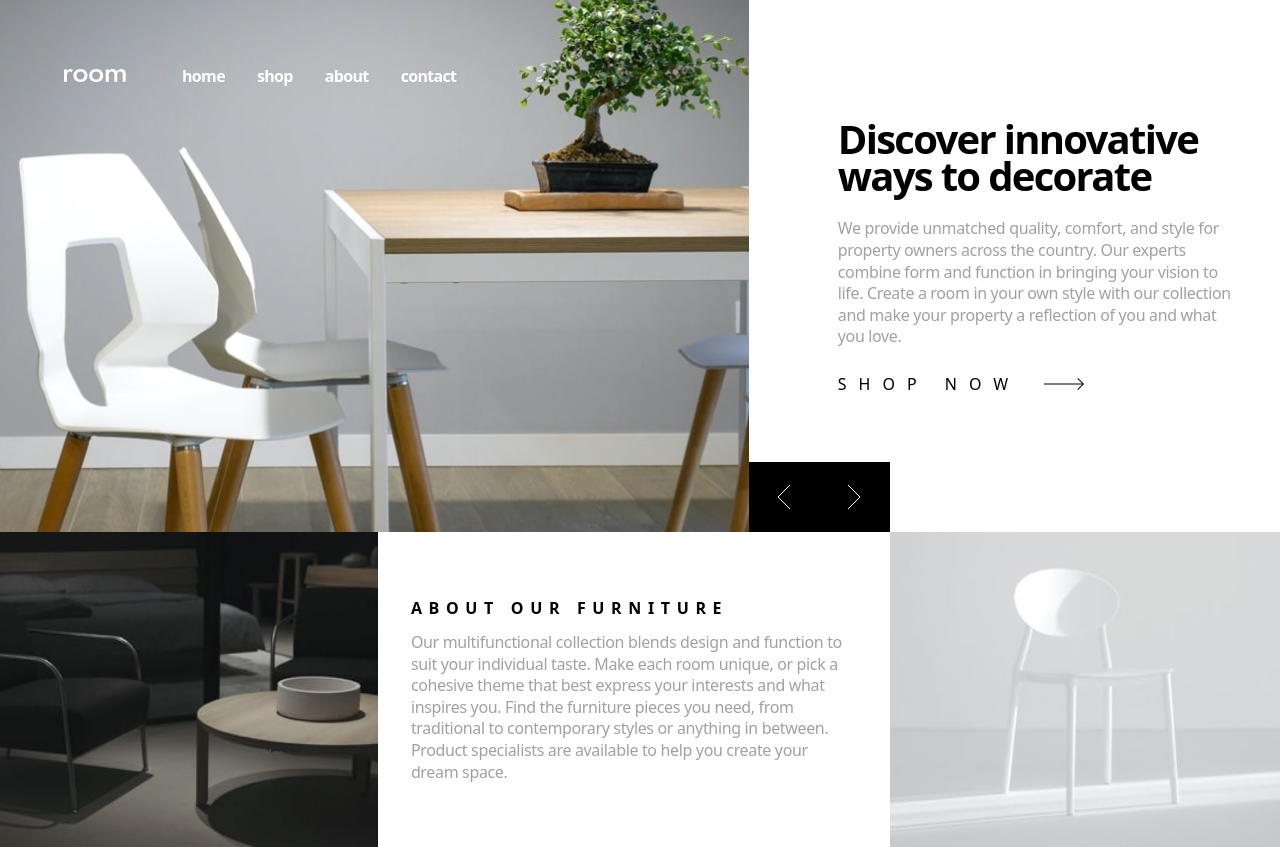
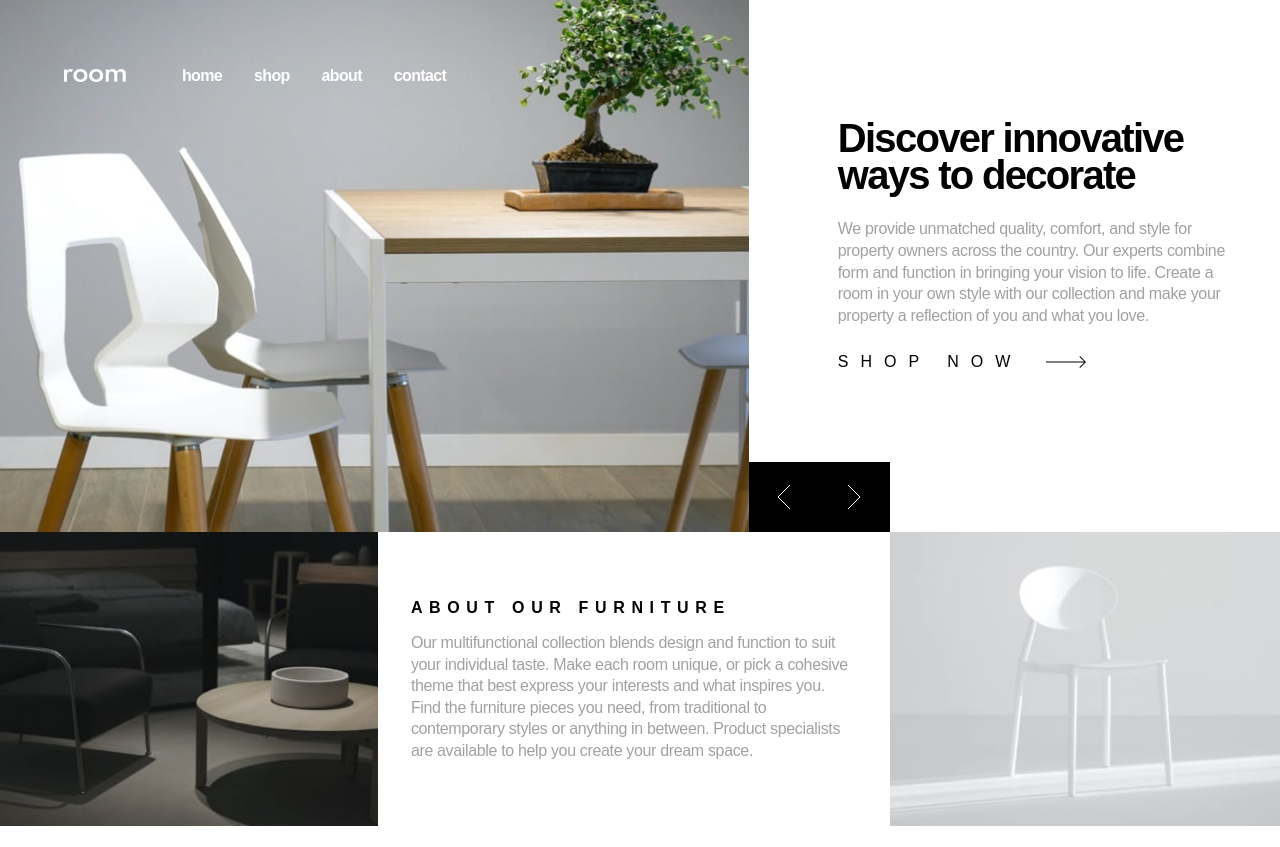
Before and after one commit to Senatrius/room-homepage, a React (Vite) app: page / in a window 1280 px wide. After the commit the page ends 826 px from the top, so only its background shows below. Built offline with nearby package versions, Linux system fonts and the light colour scheme.

Commit message:
validation fixes

```diff
--- a/index.html
+++ b/index.html
@@ -6,7 +6,7 @@
     <meta name="viewport" content="width=device-width, initial-scale=1.0" />
     <title>Room | FrontendMentor - Senatrius</title>
   </head>
-  <body className="min-h-full font-spartan">
+  <body>
     <div id="root"></div>
     <script type="module" src="/src/main.tsx"></script>
   </body>
--- a/src/App.tsx
+++ b/src/App.tsx
@@ -4,11 +4,11 @@ import { Navigation } from './components/Navigation';
 
 function App() {
   return (
-    <>
+    <div className='font-spartan'>
       <Navigation />
       <Hero />
       <About />
-    </>
+    </div>
   );
 }
 
--- a/src/components/Hero.tsx
+++ b/src/components/Hero.tsx
@@ -39,8 +39,6 @@ export const Hero = () => {
       <picture className='max-h-[22.5rem] overflow-hidden md:h-auto md:max-h-full md:basis-[58.5%]'>
         <source
           srcSet={content[contentIdx].images.desktop}
-          width='840'
-          height='534'
           media='(min-width: 767px)'
         />
         <img
@@ -52,7 +50,7 @@ export const Hero = () => {
         />
       </picture>
       <div className='relative md:basis-[41.5%]'>
-        <div className='mx-auto mt-16 flex max-w-[87%] flex-col pb-24 md:ml-[11.75%] md:mr-12 md:mt-24 md:max-w-[28.5rem] lg:mt-[7.5rem] lg:ml-[16.75%]'>
+        <div className='mx-auto mt-16 flex max-w-[87%] flex-col pb-24 md:ml-[11.75%] md:mr-12 md:mt-24 md:max-w-[26.5rem] lg:mt-[7.5rem] lg:ml-[16.75%]'>
           <h1 className='mb-4 text-title-m  text-black md:mb-6 md:text-title-d'>
             {content[contentIdx].title}
           </h1>
--- a/src/main.tsx
+++ b/src/main.tsx
@@ -7,4 +7,4 @@ ReactDOM.createRoot(document.getElementById('root') as HTMLElement).render(
   <React.StrictMode>
     <App />
   </React.StrictMode>
-)
+);
```
